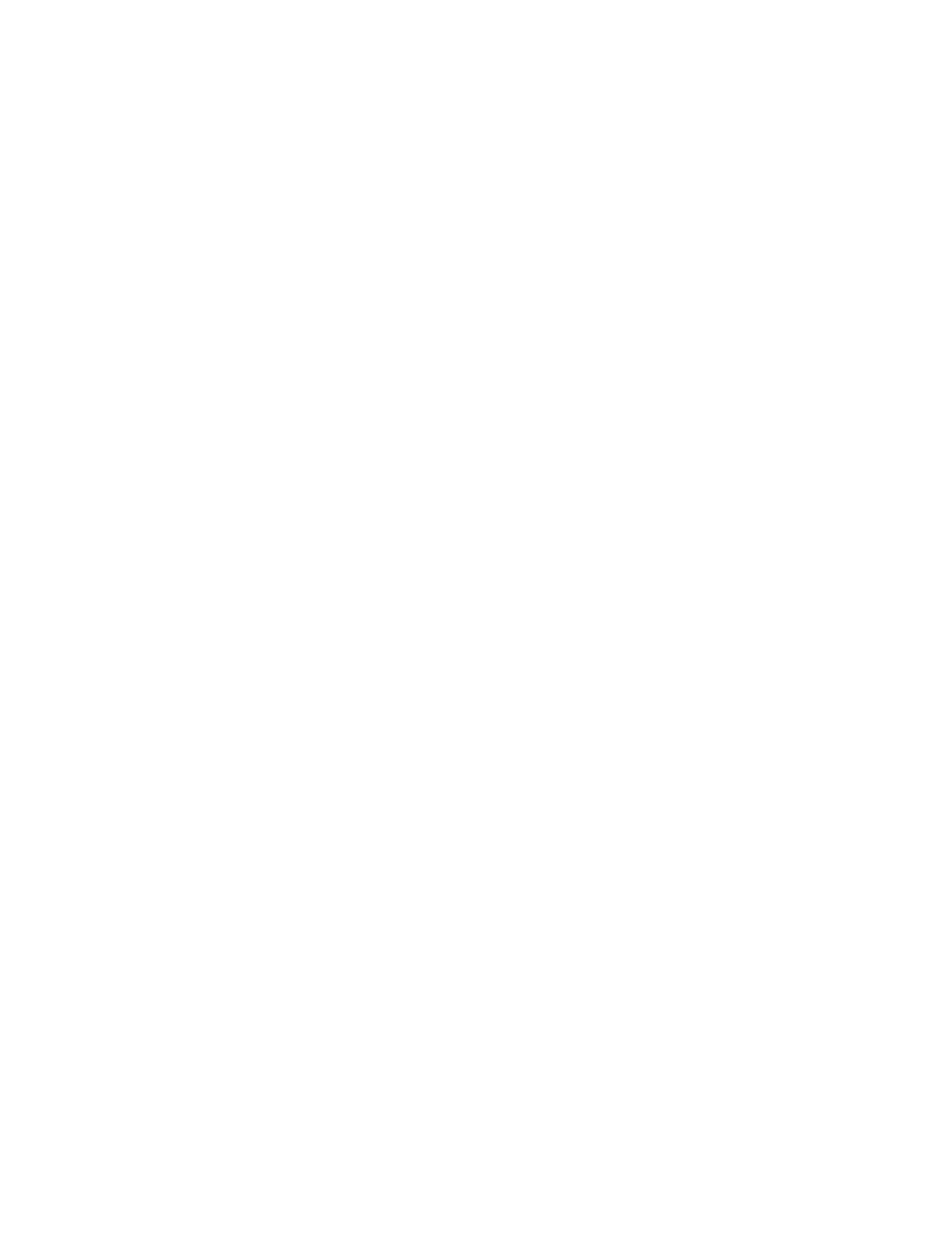
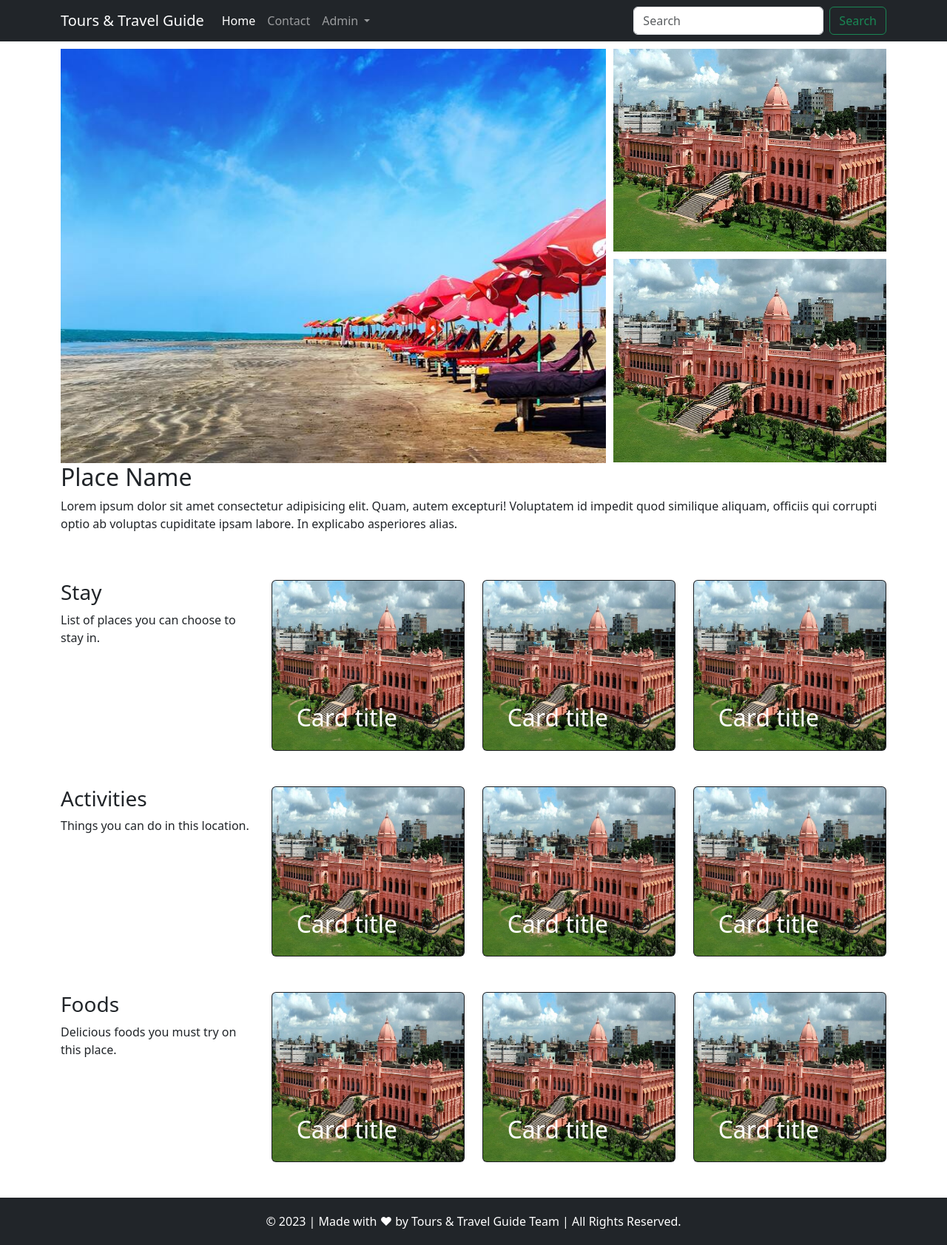
Before and after one commit to mdimrannazir/Tours---Travel-Guide, a PHP site: page /place-details.php in a window 1280 px wide. Before the commit the page is empty. Shown: the whole page at 74% size. Before the commit the page ends 800 px from the top, so only its background shows below. Run offline with PHP 8.4, Linux system fonts and the light colour scheme.

Commit message:
Design update two

```diff
--- a/css/style.css
+++ b/css/style.css
@@ -114,3 +114,33 @@ select {
     transition-delay: 0.1s;
 }
 /* Login Page Ends */
+
+/* Place Details Page - Hero Image Starts */
+.image-container {
+    display: flex;
+    flex-direction: row;
+    align-items: center;
+    height: 70vh;
+    margin-top: 10px;
+}
+
+.left-img {
+    flex: 2;
+    margin-right: 10px;
+    height: 100%;
+}
+
+.right-imgs {
+    display: flex;
+    flex-direction: column;
+    flex: 1;
+    height: 100%;
+}
+
+.right-imgs img {
+    margin-bottom: 10px;
+    height: 49%;
+    width: 100%;
+}
+
+/* Place Details Page - Hero Image Ends */
--- a/place-details.php
+++ b/place-details.php
@@ -0,0 +1,194 @@
+<!doctype html>
+<html lang="en">
+
+<head>
+    <meta charset="utf-8">
+    <meta name="viewport" content="width=device-width, initial-scale=1">
+    <title>Bootstrap demo</title>
+    <!-- Bootstrap CDN -->
+    <link href="https://cdn.jsdelivr.net/npm/bootstrap@5.3.0-alpha1/dist/css/bootstrap.min.css" rel="stylesheet"
+        integrity="sha384-GLhlTQ8iRABdZLl6O3oVMWSktQOp6b7In1Zl3/Jr59b6EGGoI1aFkw7cmDA6j6gD" crossorigin="anonymous">
+    <!-- Bootsrap Icon CDN -->
+    <link rel="stylesheet" href="https://cdn.jsdelivr.net/npm/bootstrap-icons@1.10.3/font/bootstrap-icons.css">
+    <!-- Bootstrap JS & Poppers -->
+    <script src="https://cdn.jsdelivr.net/npm/bootstrap@5.3.0-alpha1/dist/js/bootstrap.bundle.min.js"
+        integrity="sha384-w76AqPfDkMBDXo30jS1Sgez6pr3x5MlQ1ZAGC+nuZB+EYdgRZgiwxhTBTkF7CXvN"
+        crossorigin="anonymous"></script>
+        <link rel="stylesheet" href="css/style.css">
+</head>
+
+<body>
+    <!-- Navigation starts here -->
+    <?php
+        require 'php/nav.php';
+    ?>
+    <!-- Navigation Ends here -->
+
+    <!-- Hero Gallery Starts -->
+    <div class="container">
+        <div class="image-container">
+            <img src="images/img-2.jpg" alt="Left Image" class="left-img">
+            <div class="right-imgs">
+                <img src="images/img-1.jpg" alt="Right Image 1">
+                <img src="images/img-1.jpg" alt="Right Image 2">
+            </div>
+        </div>
+    </div>
+    <!-- Place Details Starts -->
+        <div class="container">
+            <h2 class="">Place Name</h2>
+            <p>Lorem ipsum dolor sit amet consectetur adipisicing elit. Quam, autem excepturi! Voluptatem id impedit quod similique aliquam, officiis qui corrupti optio ab voluptas cupiditate ipsam labore. In explicabo asperiores alias.</p>
+        </div>
+    <!-- Place Details Starts -->
+
+<div class="container">
+    <br><br>
+    <!-- Stay Starts -->
+    <div class="row">
+            <div class="col-lg-3 col-md-6 col-sm-12">
+                    <div class="text-dark">
+                        <h3>Stay</h3>
+                        <p>List of places you can choose to stay in.</p>
+                    </div>
+            </div>
+            <div class="col-lg-3 col-md-6 col-sm-12">
+                <a href="#" class="text-white">
+                    <div class="card bg-dark">
+                        <img src="images/img-1.jpg" class="card-img pe-auto" alt="...">
+                        <div class="card-img-overlay d-flex justify-content-around align-items-end">
+                            <h2 class="card-title text-white">Card title</h2>
+                            <h4 class="card-text iconCard"><i class="bi bi-arrow-right-circle"></i>
+                            </h4>
+                        </div>
+                    </div>
+                </a>
+            </div>
+            <div class="col-lg-3 col-md-6 col-sm-12">
+                <a href="#" class="text-white">
+                    <div class="card bg-dark">
+                        <img src="images/img-1.jpg" class="card-img pe-auto" alt="...">
+                        <div class="card-img-overlay d-flex justify-content-around align-items-end">
+                            <h2 class="card-title text-white">Card title</h2>
+                            <h4 class="card-text iconCard"><i class="bi bi-arrow-right-circle"></i>
+                            </h4>
+                        </div>
+                    </div>
+                </a>
+            </div>
+            <div class="col-lg-3 col-md-6 col-sm-12">
+                <a href="#" class="text-white">
+                    <div class="card bg-dark">
+                        <img src="images/img-1.jpg" class="card-img pe-auto" alt="...">
+                        <div class="card-img-overlay d-flex justify-content-around align-items-end">
+                            <h2 class="card-title text-white">Card title</h2>
+                            <h4 class="card-text iconCard"><i class="bi bi-arrow-right-circle"></i>
+                            </h4>
+                        </div>
+                    </div>
+                </a>
+            </div>
+        </div>
+<!-- Stay Ends -->
+<br><br>
+<!-- Activities Starts -->
+        <div class="row">
+            <div class="col-lg-3 col-md-6 col-sm-12">
+                    <div class="text-dark">
+                        <h3>Activities</h3>
+                        <p>Things you can do in this location.</p>
+                    </div>
+            </div>
+            <div class="col-lg-3 col-md-6 col-sm-12">
+                <a href="#" class="text-white">
+                    <div class="card bg-dark">
+                        <img src="images/img-1.jpg" class="card-img pe-auto" alt="...">
+                        <div class="card-img-overlay d-flex justify-content-around align-items-end">
+                            <h2 class="card-title text-white">Card title</h2>
+                            <h4 class="card-text iconCard"><i class="bi bi-arrow-right-circle"></i>
+                            </h4>
+                        </div>
+                    </div>
+                </a>
+            </div>
+            <div class="col-lg-3 col-md-6 col-sm-12">
+                <a href="#" class="text-white">
+                    <div class="card bg-dark">
+                        <img src="images/img-1.jpg" class="card-img pe-auto" alt="...">
+                        <div class="card-img-overlay d-flex justify-content-around align-items-end">
+                            <h2 class="card-title text-white">Card title</h2>
+                            <h4 class="card-text iconCard"><i class="bi bi-arrow-right-circle"></i>
+                            </h4>
+                        </div>
+                    </div>
+                </a>
+            </div><div class="col-lg-3 col-md-6 col-sm-12">
+                <a href="#" class="text-white">
+                    <div class="card bg-dark">
+                        <img src="images/img-1.jpg" class="card-img pe-auto" alt="...">
+                        <div class="card-img-overlay d-flex justify-content-around align-items-end">
+                            <h2 class="card-title text-white">Card title</h2>
+                            <h4 class="card-text iconCard"><i class="bi bi-arrow-right-circle"></i>
+                            </h4>
+                        </div>
+                    </div>
+                </a>
+            </div>
+        </div>
+<!-- Activities Ends -->
+<br><br>
+<!-- Foods Starts -->
+<div class="row">
+            <div class="col-lg-3 col-md-6 col-sm-12">
+                    <div class="text-dark">
+                        <h3>Foods</h3>
+                        <p>Delicious foods you must try on this place.</p>
+                    </div>
+            </div>
+            <div class="col-lg-3 col-md-6 col-sm-12">
+                <a href="#" class="text-white">
+                    <div class="card bg-dark">
+                        <img src="images/img-1.jpg" class="card-img pe-auto" alt="...">
+                        <div class="card-img-overlay d-flex justify-content-around align-items-end">
+                            <h2 class="card-title text-white">Card title</h2>
+                            <h4 class="card-text iconCard"><i class="bi bi-arrow-right-circle"></i>
+                            </h4>
+                        </div>
+                    </div>
+                </a>
+            </div>
+            <div class="col-lg-3 col-md-6 col-sm-12">
+                <a href="#" class="text-white">
+                    <div class="card bg-dark">
+                        <img src="images/img-1.jpg" class="card-img pe-auto" alt="...">
+                        <div class="card-img-overlay d-flex justify-content-around align-items-end">
+                            <h2 class="card-title text-white">Card title</h2>
+                            <h4 class="card-text iconCard"><i class="bi bi-arrow-right-circle"></i>
+                            </h4>
+                        </div>
+                    </div>
+                </a>
+            </div><div class="col-lg-3 col-md-6 col-sm-12">
+                <a href="#" class="text-white">
+                    <div class="card bg-dark">
+                        <img src="images/img-1.jpg" class="card-img pe-auto" alt="...">
+                        <div class="card-img-overlay d-flex justify-content-around align-items-end">
+                            <h2 class="card-title text-white">Card title</h2>
+                            <h4 class="card-text iconCard"><i class="bi bi-arrow-right-circle"></i>
+                            </h4>
+                        </div>
+                    </div>
+                </a>
+            </div>
+        </div>
+<!-- Foods Ends -->
+</div>
+
+
+    <br><br>
+    <!-- Footer starts here -->
+    <?php
+    require 'php/footer.php'
+    ?>
+    <!-- Footer Ends here -->
+</body>
+</html>
```
Also changed, not shown: index.php (+7 -7 lines).
